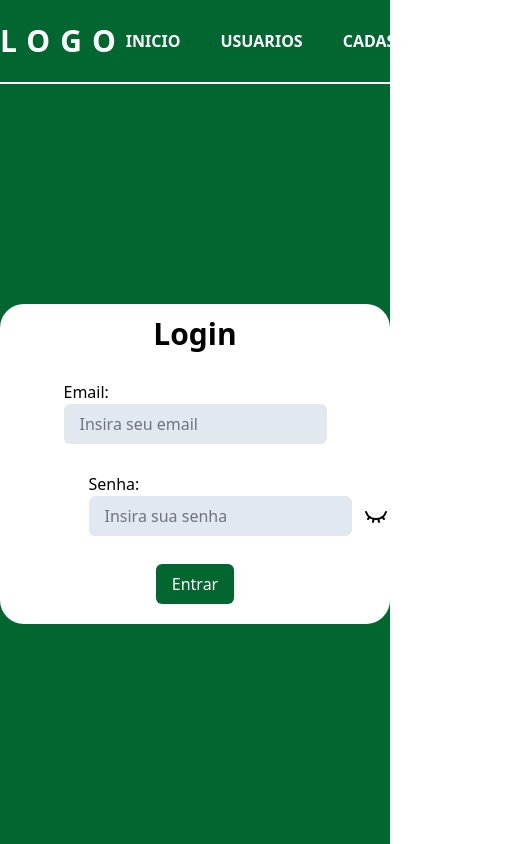
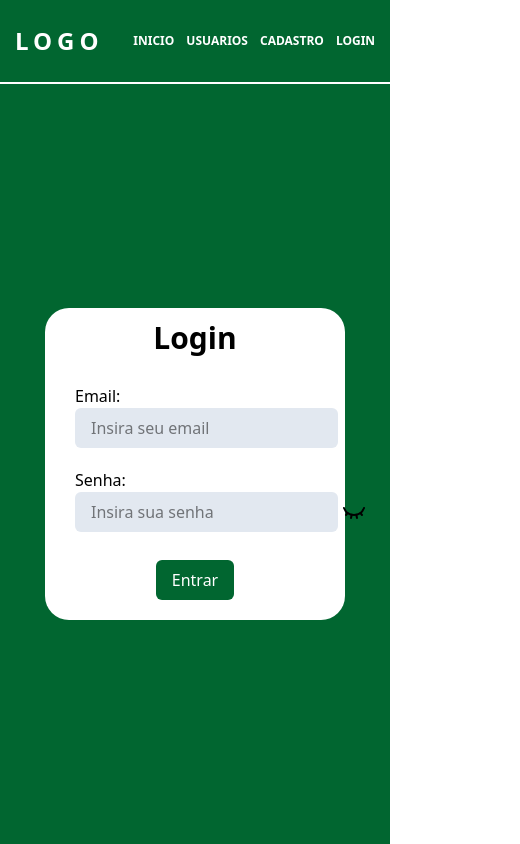
Before and after one commit to contademais/site-crud-basico, a React (Vite) app in the folder front-end/Projeto-fronteback/: page /login in a window 390 px wide. Shown: the whole page, 520 px wide, since content can reach past the window. Built offline with nearby package versions, Linux system fonts and the light colour scheme; no server answers.

Commit message:
Adcionado responsividade ao front-end

```diff
--- a/front-end/Projeto-fronteback/index.html
+++ b/front-end/Projeto-fronteback/index.html
@@ -2,7 +2,6 @@
 <html lang="en">
   <head>
     <meta charset="UTF-8" />
-    <link rel="icon" type="image/svg+xml" href="/vite.svg" />
     <meta name="viewport" content="width=device-width, initial-scale=1.0" />
     <title>Site Basico</title>
   </head>
--- a/front-end/Projeto-fronteback/src/App.jsx
+++ b/front-end/Projeto-fronteback/src/App.jsx
@@ -6,6 +6,18 @@ import { useState, useRef } from "react";
 function App() {
   const [user, setUser] = useState({});
   const EmailInput = useRef();
+
+  const permissions = {
+    1: "Usuario",
+    2: "Moderador",
+    3: "Administrador",
+  };
+
+  const cores = {
+    1: "bg-blue-600",
+    2: "bg-yellow-600",
+    3: "bg-purple-600",
+  };
 
   async function getUser() {
     await api
@@ -23,9 +35,11 @@ function App() {
   return (
     <div className="h-auto min-h-screen max-w-screen min-w-screen bg-green-800">
       <Navbar />
-      <div className="flex flex-col items-center justify-evenly h-[90vh]">
+      <div className="flex flex-col items-center overflow-x-hidden justify-evenly h-[90vh] min-h-[90vh] max-w-[100vw]">
         <div id="Titulo">
-          <h1 className="font-bold text-3xl text-white">Pesquisa de ID's</h1>
+          <h1 className="font-bold text-3xl text-white max-w-80%">
+            Pesquisa de emails
+          </h1>
         </div>
         <div className="flex flex-col gap-5">
           <input
@@ -41,12 +55,12 @@ function App() {
             Buscar
           </button>
           <div
-            className="bg-slate-500 border-slate-300 text-white outline-slate-400 px-4 py-2 rounded-md"
+            className={"border-slate-300 text-white outline-slate-400 px-4 py-2 rounded-md " + cores[user.permLevel]}
             key={user.id}
           >
             <p>{user.name}</p>
             <p>{user.email}</p>
-            <p>{user.password}</p>
+            <p>{permissions[user.permLevel]}</p>
           </div>
         </div>
       </div>
--- a/front-end/Projeto-fronteback/src/components/Navbar.jsx
+++ b/front-end/Projeto-fronteback/src/components/Navbar.jsx
@@ -42,32 +42,40 @@ function Navbar() {
 
   async function autenticate() {
     await api
-      .post("/users/autenticar", {}, {
-        headers: { authorization: "Bearer " + localStorage.getItem("token") },
-      })
+      .post(
+        "/users/autenticar",
+        {},
+        {
+          headers: { authorization: "Bearer " + localStorage.getItem("token") },
+        }
+      )
       .then(() => {
         setShowLogged(false);
       })
       .catch(() => {});
   }
 
-  useEffect(() => async function () {
-    autenticate();
-  }, []);
+  useEffect(
+    () =>
+      async function () {
+        autenticate();
+      },
+    []
+  );
 
   return (
-    <nav className="h-[10vh] max-w-[100%] bg-green-800 border-b-2 border-white flex items-center justify-around">
-      <h1 className="uppercase text-3xl font-bold text-white tracking-[10px]">
+    <nav className="h-[10vh] max-h-[10%] max-w-[100vw] overflow-auto min-w-[100%] bg-green-800 border-b-2 border-white flex items-center justify-around">
+      <h1 className="uppercase text-2xl font-bold text-white tracking-[5px] xl:tracking-[10px] xl:text-3xl">
         Logo
       </h1>
       <div>
-        <ul className="flex gap-10">
+        <ul className="flex gap-3 xl:gap-10">
           {botoes.map(
             (botao) =>
               botao.showLogged && (
                 <li
                   key={botao.id}
-                  className="uppercase font-bold text-white cursor-pointer"
+                  className="text-xs xl:text-lg uppercase font-bold text-white cursor-pointer"
                 >
                   <a onClick={botao.onClick} href={botao.link}>
                     {botao.nome}
--- a/front-end/Projeto-fronteback/src/pages/cadastro.jsx
+++ b/front-end/Projeto-fronteback/src/pages/cadastro.jsx
@@ -57,9 +57,11 @@ function Cadastro() {
       <div id="main" className="h-[90vh] flex items-center justify-center">
         <div
           id="form"
-          className="bg-white h-auto w-[400px] rounded-3xl flex flex-col items-center gap-7"
+          className="bg-white h-auto w-[300px] md:w-[400px] rounded-3xl flex flex-col items-center gap-7"
         >
           <h1 className="mt-3 font-bold text-3xl">Cadastro</h1>
+          <div className="flex flex-col w-[80%] items-center-safe">
+            <div className="flex flex-col items items-start gap-5">
               <div className="flex flex-col">
                 <label htmlFor="name">Nome:</label>
                 <input
@@ -67,7 +69,7 @@ function Cadastro() {
                   type="text"
                   ref={inputName}
                   placeholder="Insira seu nome"
-              className="bg-slate-200 border-slate-300 outline-slate-400 px-4 py-2 rounded-md"
+                  className="bg-slate-200 border-slate-300 outline-slate-400 px-4 py-2 rounded-md "
                 />
               </div>
               <div className="flex flex-col">
@@ -88,7 +90,7 @@ function Cadastro() {
                     type={tipoSenha}
                     ref={inputPassword}
                     placeholder="Insira sua senha"
-                className="bg-slate-200 border-slate-300 outline-slate-400 px-4 py-2 rounded-md mr-3"
+                    className="bg-slate-200 border-slate-300 outline-slate-400 px-4 py-2 rounded-md mr-1 md:mr-3"
                     onPaste={(e) => e.preventDefault()}
                   />
                   <button
@@ -111,6 +113,8 @@ function Cadastro() {
                   onPaste={(e) => e.preventDefault()}
                 />
               </div>
+            </div>
+          </div>
           <div className="w-[213px] mb-5 flex justify-center">
             <button
               type="submit"
--- a/front-end/Projeto-fronteback/src/pages/login.jsx
+++ b/front-end/Projeto-fronteback/src/pages/login.jsx
@@ -45,28 +45,36 @@ function Login() {
       <div id="main" className="h-[90vh] flex items-center justify-center">
         <div
           id="form"
-          className="bg-white h-auto w-[400px] rounded-3xl flex flex-col items-center gap-7"
+          className="bg-white h-auto w-[300px] md:w-[400px] rounded-3xl flex flex-col items-center gap-7"
         >
           <h1 className="mt-3 font-bold text-3xl">Login</h1>
+          <div
+            id="email e senha"
+            className="flex flex-col w-[80%] items-center-safe"
+          >
+            <div className="flex flex-col items-start gap-5">
               <div className="flex flex-col">
                 <label htmlFor="name">Email:</label>
+                <div className="flex">
                   <input
                     id="email"
                     type="text"
                     ref={inputEmail}
                     placeholder="Insira seu email"
-              className="bg-slate-200 border-slate-300 outline-slate-400 px-4 py-2 rounded-md"
+                    className="bg-slate-200 max-w-[100%] border-slate-300 outline-slate-400 px-4 py-2 rounded-md"
                   />
                 </div>
-          <div className="flex flex-col">
+              </div>
+              <div className="flex flex-col items-center">
+                <div className="flex flex-col max-w-[100%]">
                   <label htmlFor="password">Senha:</label>
-            <div className="flex w-[213px]">
+                  <div className="flex">
                     <input
                       id="password"
                       type={tipoSenha}
                       ref={inputPassword}
                       placeholder="Insira sua senha"
-                className="bg-slate-200 border-slate-300 outline-slate-400 px-4 py-2 rounded-md mr-3"
+                      className="bg-slate-200 border-slate-300 outline-slate-400 px-4 py-2 rounded-md mr-1 md:mr-3"
                       onPaste={(e) => e.preventDefault()}
                     />
                     <button
@@ -76,6 +84,9 @@ function Login() {
                     >
                       {olho}
                     </button>
+                  </div>
+                </div>
+              </div>
             </div>
           </div>
           <div className="w-[213px] flex justify-center mb-5">
--- a/front-end/Projeto-fronteback/src/pages/usuarios.jsx
+++ b/front-end/Projeto-fronteback/src/pages/usuarios.jsx
@@ -9,13 +9,13 @@ function Sobre() {
   const permissions = {
     1: "Usuario",
     2: "Moderador",
-    3: "Admin",
+    3: "Administrador",
   };
 
   const cores = {
-    Admin: "bg-purple-600",
-    Moderador: "bg-yellow-600",
-    Usuario: "bg-blue-600",
+    1: "bg-blue-600",
+    2: "bg-yellow-600",
+    3: "bg-purple-600",
   };
 
   async function Usuarios() {
@@ -87,8 +87,8 @@ function Sobre() {
               <div
                 key={user.id}
                 className={
-                  "w-[300px] rounded-2xl p-5 font-bold text-white " +
-                  cores[permissions[user.permLevel]]
+                  "w-[250px] md:w-[300px] rounded-2xl p-5 font-bold text-white " +
+                  cores[user.permLevel]
                 }
               >
                 <div>
```
Lines whose indentation alone changed are shown as unchanged.
